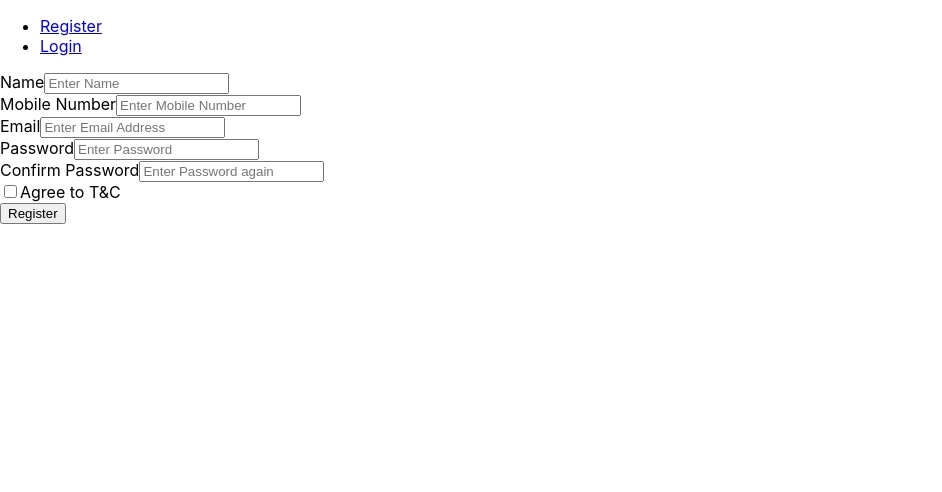
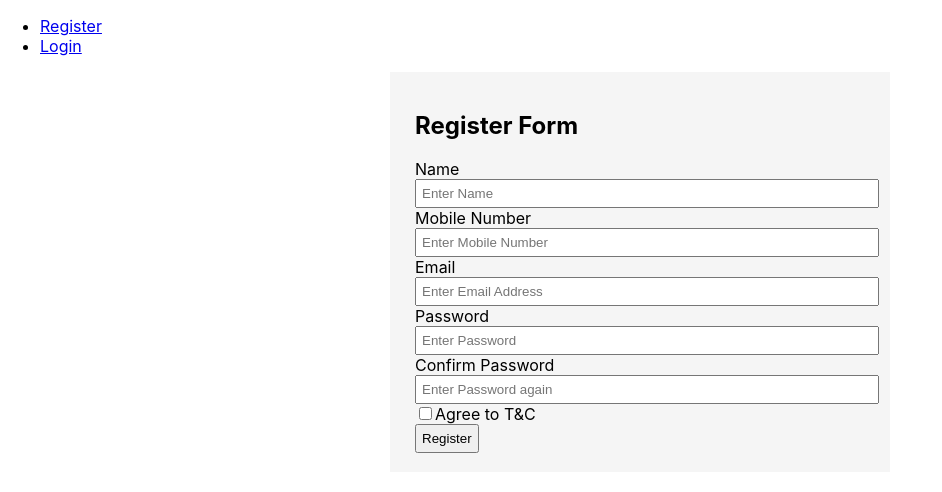
Before and after one commit to Rohitkushwah12/TechLift-Demo-Project, a React (Create React App) app: page /register in a window 1280 px wide. Shown: the top 492 px of the page, without its empty margins (0-942 px from the left). Built offline with nearby package versions, Linux system fonts and the light colour scheme.

Commit message:
added styles to components

```diff
--- a/src/components/Login.js
+++ b/src/components/Login.js
@@ -40,14 +40,25 @@ const Login = () => {
             : alert("Invalid login credentials");
         }}
       >
-        <div>
-          <Form>
+        <div
+          style={{
+            width: "400px",
+            backgroundColor: "#f5f5f5",
+            margin: "auto",
+            height: "300px",
+            display: "flex",
+            alignItems: "center",
+          }}
+        >
+          <Form style={{ width: "90%", margin: "auto" }}>
             <div>
+              <h2>Login </h2>
               <label htmlFor="email">Email</label>
               <Field
                 type="email"
                 name="email"
                 placeholder="Enter Email Address"
+                style={{ width: "100%", padding: "5px" }}
               />
               <ErrorMessage name="email" component="div" />
             </div>
@@ -57,10 +68,14 @@ const Login = () => {
                 type="password"
                 name="password"
                 placeholder="Enter Password"
+                style={{ width: "100%", padding: "5px" }}
               />
+
               <ErrorMessage name="password" component="div" />
             </div>
-            <button type="submit">Login</button>
+            <button type="submit" style={{ padding: "5px" }}>
+              Login
+            </button>
           </Form>
         </div>
       </Formik>
--- a/src/components/Register.js
+++ b/src/components/Register.js
@@ -53,11 +53,27 @@ const Register = () => {
           localStorage.setItem("users", JSON.stringify(oldUsers));
         }}
       >
-        <div>
-          <Form>
+        <div
+          style={{
+            width: "500px",
+            backgroundColor: "#f5f5f5",
+            margin: "auto",
+            height: "400px",
+            display: "flex",
+            alignItems: "center",
+          }}
+        >
+          <Form style={{ width: "90%", margin: "auto" }}>
             <div>
+              <h2>Register Form</h2>
+
               <label htmlFor="name">Name</label>
-              <Field type="text" name="name" placeholder="Enter Name" />
+              <Field
+                type="text"
+                name="name"
+                placeholder="Enter Name"
+                style={{ width: "100%", padding: "5px" }}
+              />
               <ErrorMessage name="name" component="div" />
             </div>
             <div>
@@ -66,6 +82,7 @@ const Register = () => {
                 type="text"
                 name="mobile"
                 placeholder="Enter Mobile Number"
+                style={{ width: "100%", padding: "5px" }}
               />
               <ErrorMessage name="mobile" component="div" />
             </div>
@@ -75,6 +92,7 @@ const Register = () => {
                 type="email"
                 name="email"
                 placeholder="Enter Email Address"
+                style={{ width: "100%", padding: "5px" }}
               />
               <ErrorMessage name="email" component="div" />
             </div>
@@ -84,6 +102,7 @@ const Register = () => {
                 type="password"
                 name="password"
                 placeholder="Enter Password"
+                style={{ width: "100%", padding: "5px" }}
               />
               <ErrorMessage name="password" component="div" />
             </div>
@@ -93,6 +112,7 @@ const Register = () => {
                 type="password"
                 name="confirmPassword"
                 placeholder="Enter Password again"
+                style={{ width: "100%", padding: "5px" }}
               />
               <ErrorMessage name="confirmPassword" component="div" />
             </div>
@@ -101,7 +121,11 @@ const Register = () => {
               <label htmlFor="termsAndCondition">Agree to T&C</label>
               <ErrorMessage name="termsAndCondition" component="div" />
             </div>
-            <button className="btn btn-primary btn-block mt-4" type="submit">
+            <button
+              className="btn btn-primary btn-block mt-4"
+              type="submit"
+              style={{ padding: "5px" }}
+            >
               Register
             </button>
           </Form>
```
